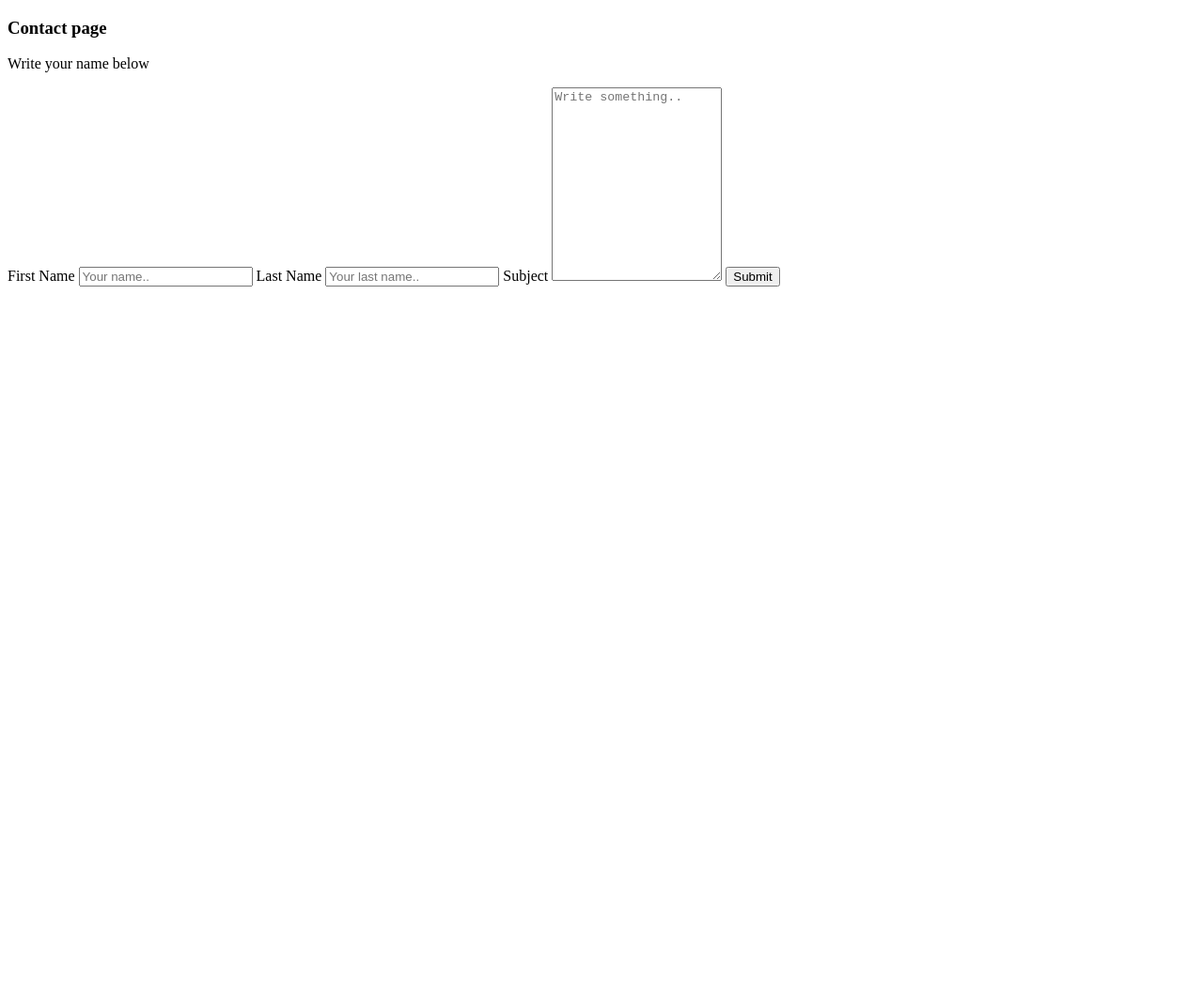
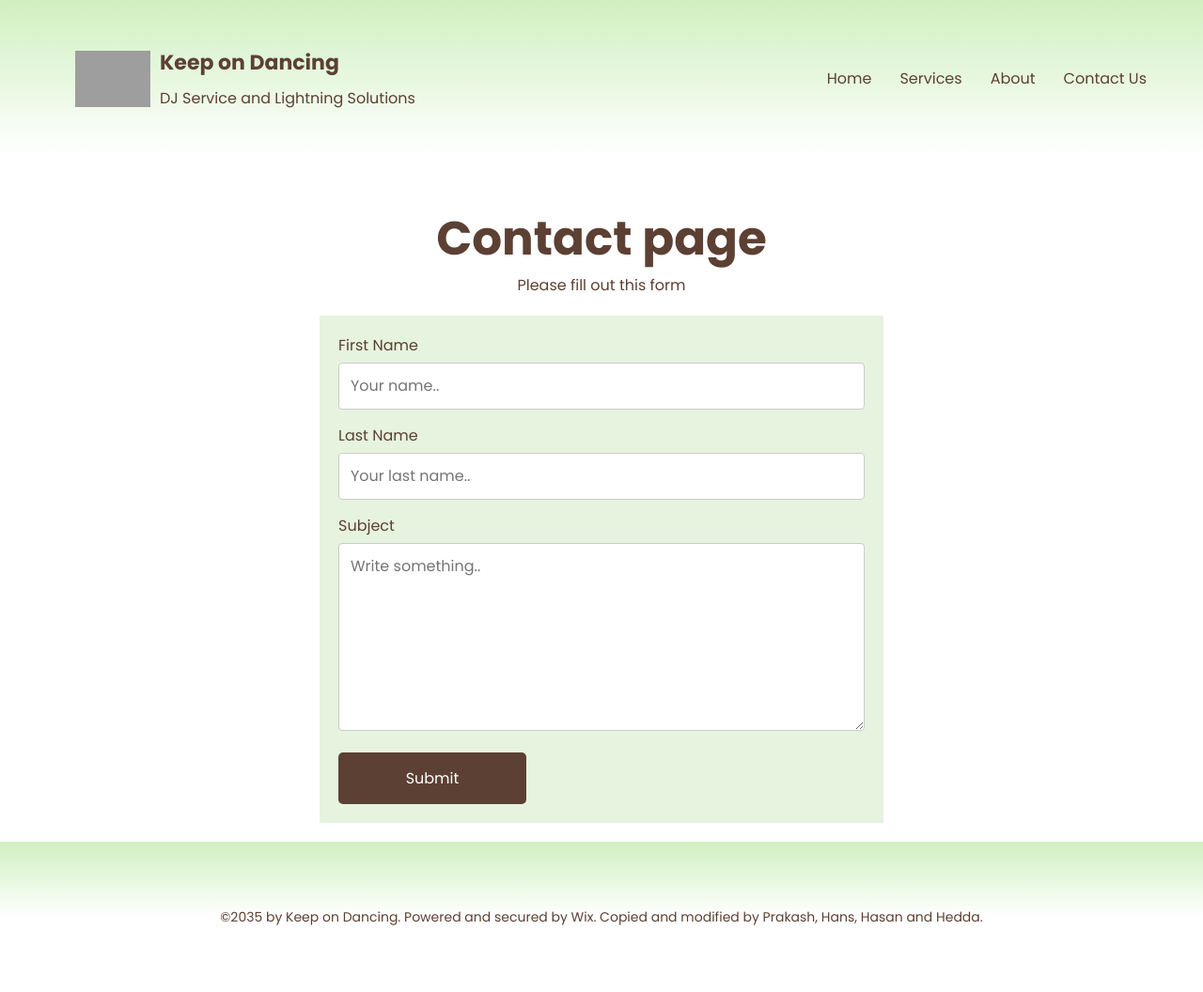
Before and after one commit to Hasoni7/dj_website, a plain HTML site: page pages/contact.html in a window 1280 px wide. Shown: the whole page at 94% size. Before the commit the page ends 800 px from the top, so only its background shows below. Drawn offline with Linux system fonts and the light colour scheme; grey boxes are pictures that could not be loaded.

Commit message:
fixed contact.html
Added some code to contact.html file. also added some styling to the contact.css file

```diff
--- a/pages/contact.html
+++ b/pages/contact.html
@@ -1,30 +1,79 @@
 <!DOCTYPE html>
-<html lang="en"
+<html lang="en">
   <head>
-    <meta charset="UTF-6">
-    <meta name="viewport" content="width=define">
+    <meta charset="UTF-8" />
+    <meta name="viewport" content="width=device-width, initial-scale=1.0" />
+    <link
+      href="https://fonts.googleapis.com/css2?family=Poppins:ital,wght@0,100;0,200;0,300;0,400;0,500;0,600;0,700;0,800;0,900;1,100;1,200;1,300;1,400;1,500;1,600;1,700;1,800;1,900&display=swap"
+      rel="stylesheet"
+    />
+    <link rel="stylesheet" href="../style/reset.css" />
+    <link rel="stylesheet" href="../style/contact.css" />
+    <link rel="stylesheet" href="../style/index.css" />
+    <link rel="stylesheet" href="../style/about.css" />
+    <title>Contact us</title>
   </head>
   <body>
-
+    <!-- Header starts-->
+    <div class="header">
+      <div class="logopart">
+        <img
+          src="https://static.wixstatic.com/media/0b340f_de6cc65b79f24ea8bdb74935b222dfbf~mv2.png/v1/fill/w_79,h_79,al_c,q_85,usm_0.66_1.00_0.01,enc_avif,quality_auto/0b340f_de6cc65b79f24ea8bdb74935b222dfbf~mv2.png"
+          alt="logo"
+          width="80px"
+          class="logo"
+        />
+        <div class="logopart__text">
+          <h4>Keep on Dancing</h4>
+          <p>DJ Service and Lightning Solutions</p>
+        </div>
+      </div>
+      <nav class="navigation">
+        <ul class="navigation__list">
+          <li><a href="/index.html">Home</a></li>
+          <li><a href="../pages/services.html">Services</a></li>
+          <li><a href="../pages/about.html">About</a></li>
+          <li><a href="../pages/contact.html">Contact Us</a></li>
+        </ul>
+      </nav>
+    </div>
+    <!-- Header ends-->
+    <!-- forum starts-->
+    <div class="contactus">
       <h3>Contact page</h3>
-    <p>Write your name below</p>
-
-    </body>
-<div class="container">
+      <p>Please fill out this form</p>
+    </div>
+    <div class="forum container">
       <form action="action_page.php">
-
         <label for="fname">First Name</label>
-      <input type="text" id="fname" name="firstname" placeholder="Your name..">
-
+        <input
+          type="text"
+          id="fname"
+          name="firstname"
+          placeholder="Your name.."
+        />
         <label for="lname">Last Name</label>
-      <input type="text" id="lname" name="lastname" placeholder="Your last name..">
-
-      </select>
-
+        <input
+          type="text"
+          id="lname"
+          name="lastname"
+          placeholder="Your last name.."
+        />
         <label for="subject">Subject</label>
-      <textarea id="subject" name="subject" placeholder="Write something.." style="height:200px"></textarea>
-
-      <input type="submit" value="Submit">
-
+        <textarea
+          id="subject"
+          name="subject"
+          placeholder="Write something.."
+          style="height: 200px"
+        ></textarea>
+        <input type="submit" value="Submit" />
       </form>
     </div>
+    <footer class="footer">
+      <p>
+        ©2035 by Keep on Dancing. Powered and secured by Wix. Copied and
+        modified by Prakash, Hans, Hasan and Hedda.
+      </p>
+    </footer>
+  </body>
+</html>
--- a/style/contact.css
+++ b/style/contact.css
@@ -1,4 +1,15 @@
-input[type=text], select, textarea {
+html,
+body {
+  height: 100%;
+  margin: 0;
+  padding: 0;
+  display: flex;
+  flex-direction: column;
+}
+
+input[type="text"],
+select,
+textarea {
   width: 100%;
   padding: 12px;
   border: 1px solid #ccc;
@@ -6,26 +17,50 @@ input[type=text], select, textarea {
   box-sizing: border-box;
   margin-top: 6px;
   margin-bottom: 16px;
-    resize: vertical
+  resize: vertical;
 }
 
- input[type=submit] {
-    background-color: #04AA6D;
+input[type="submit"] {
+  border-radius: 5px;
+  width: 200px;
+  height: 55px;
+  background-color: #5c4033;
   color: white;
-    padding: 12px 20px;
-    border: none;
-    border-radius: 4px;
+  border-style: none;
+  font-family: "Poppins", serif;
+  font-weight: 400;
+  font-style: normal;
+  font-size: 16px;
   cursor: pointer;
 }
 
-
-  input[type=submit]:hover {
+input[type="submit"]:hover {
   background-color: #45a049;
 }
 
-
 .container {
+  display: flex;
+  justify-content: center;
+  flex-grow: 1;
   border-radius: 5px;
-    background-color: #f2f2f2;
+  background-color: white;
   padding: 20px;
 }
+
+form {
+  width: 100%;
+  max-width: 600px;
+  max-height: 600px;
+  background: #e6f3df;
+  padding: 20px;
+}
+.contactus {
+  display: flex;
+  flex-direction: column;
+  justify-content: center;
+  align-items: center;
+  margin-top: 50px;
+}
+.contactus h3 {
+  font-size: 50px;
+}
--- a/style/services.css
+++ b/style/services.css
@@ -5,7 +5,7 @@ main {
   width: 100%;
   height: 100%;
   background: white;
-  background: linear-gradient(180deg, white 0%, #white 35%, #d0f0c0 100%);
+  background: linear-gradient(180deg, white 0%, white 35%, #d0f0c0 100%);
 }
 
 .main__heading,
```
Lines whose indentation alone changed are shown as unchanged.
